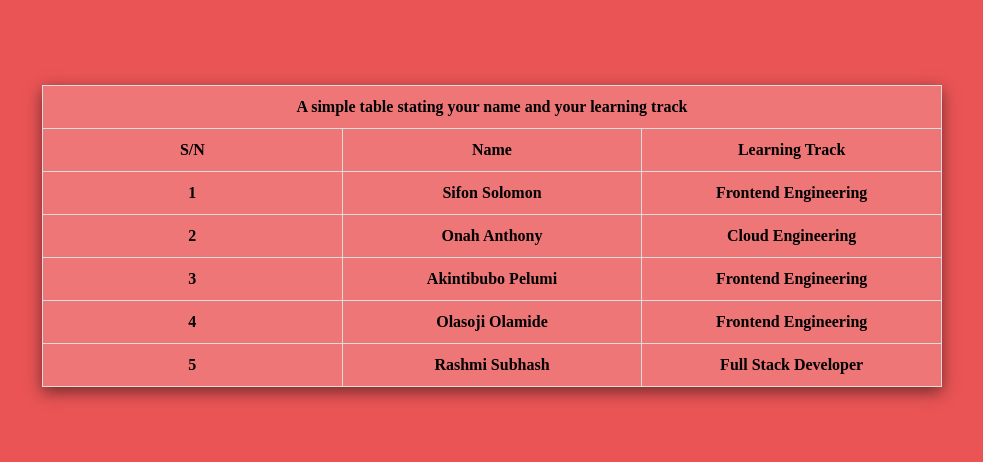
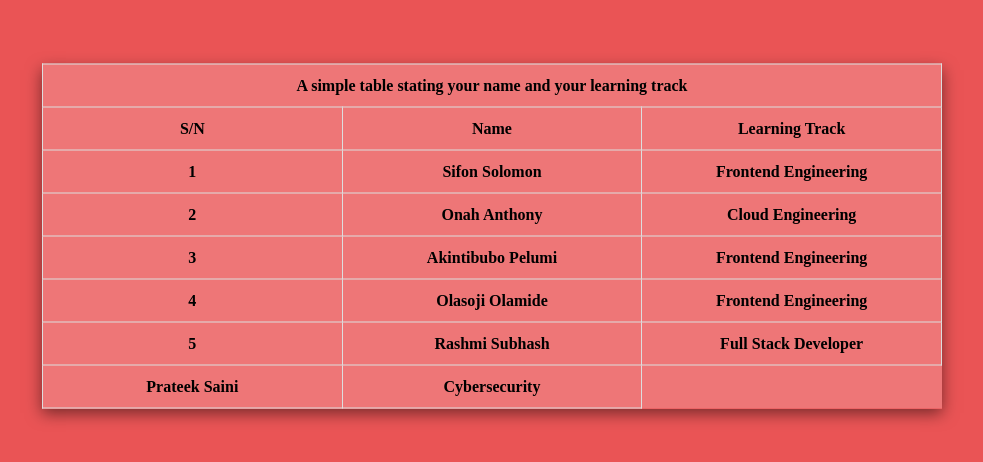
Before and after one commit to SifonSolomon/good-first-issue, a plain HTML site: page index.html in a window 1280 px wide. Shown: the part 164-626 px from the top of the page, without its empty margins (148-1131 px from the left). Drawn offline with Linux system fonts and the light colour scheme; a script that the page names is missing.

Commit message:
Update index.html

```diff
--- a/index.html
+++ b/index.html
@@ -51,7 +51,10 @@
                 <td>Rashmi Subhash</td>
                 <td>Full Stack Developer</td>
             </tr>
-
+            <tr>
+                <td>Prateek Saini</td>
+                <td>Cybersecurity</td>
+            </tr>
 
 
             <!--------- Ends here ------->
```
